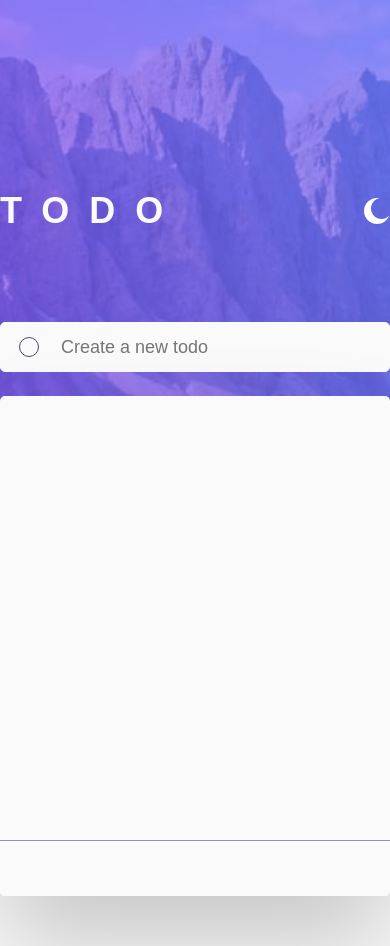
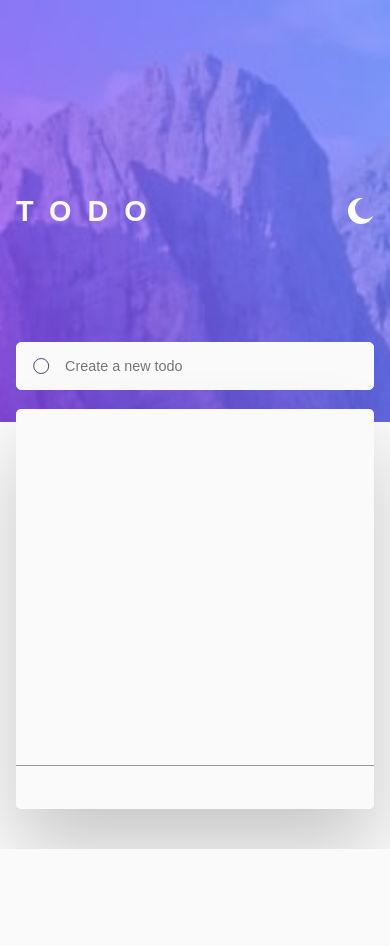
Before and after one commit to Adebesin-Cell/Todo-app, a website: page index.html in a window 390 px wide. After the commit the page ends 849 px from the top, so only its background shows below. Drawn offline with Linux system fonts and the light colour scheme.

Commit message:
fixed bugs in app.js

```diff
--- a/App.js
+++ b/App.js
@@ -9,6 +9,11 @@ const lightSwitch = document.getElementById("light");
 const darkSwitch = document.getElementById("dark");
 const header = document.querySelector(".header-bg");
 const body = document.querySelector("body");
+const itemLeft = document.querySelector(".item__left-value");
+
+//state variables
+
+let count = 0;
 //functions
 
 function addTodo() {
@@ -62,6 +67,8 @@ function addTodo() {
 function todoApp(e) {
   e.preventDefault();
   addTodo();
+  count++;
+  itemLeft.textContent = count;
 }
 function deleteCheck(e) {
   const check = document.querySelector(".icon-box");
@@ -72,6 +79,8 @@ function deleteCheck(e) {
   //delete todo
   if (item.classList[0] === "delete-box") {
     const todos = item.parentElement;
+    count--;
+    itemLeft.textContent = count;
     todos.remove();
   }
 
@@ -104,6 +113,7 @@ const themeSwicther = function () {
     lightSwitch.classList.add("show");
     body.classList.add("dark-theme");
   });
+  localStorage.setItem("theme", themeSwicther);
 };
 
 //initializes the theme switcher on load of the page
--- a/scss/_components.scss
+++ b/scss/_components.scss
@@ -7,6 +7,15 @@ html {
   font-size: 62.5%;
   scroll-behavior: smooth;
   box-sizing: border-box;
+  @media only screen and (max-width: 1200px) {
+    font-size: 56.25%;
+  }
+  @media only screen and (max-width: 900px) {
+    font-size: 50%;
+  }
+  @media only screen and (min-width: 1800px) {
+    font-size: 75%;
+  }
 }
 body {
   font-family: "Josefin Sans", sans-serif;
@@ -27,10 +36,16 @@ body {
   display: flex;
   justify-content: center;
   align-items: center;
+  @media only screen and (max-width: 600px) {
+    background-image: url(/images/bg-mobile-light.jpg);
+  }
 }
 .new-header {
   background-image: url(../images/bg-mobile-dark.jpg);
   height: 50vh;
+  @media only screen and (max-width: 600px) {
+    background-image: url(/images/bg-mobile-dark.jpg);
+  }
 }
 .wrapper {
   display: flex;
@@ -46,7 +61,7 @@ body {
 .main,
 .content {
   height: 50%;
-  width: 480px;
+  width: 550px;
 }
 .heading-primary {
   text-transform: uppercase;
@@ -61,7 +76,7 @@ body {
 .input {
   width: 100%;
   display: block;
-  height: 5rem;
+  height: 6rem;
   border-radius: 5px;
   outline: none;
   font-family: inherit;
@@ -141,6 +156,7 @@ body {
     border-bottom: 1px solid var(--dark-Grayish-Blue);
     padding: 1.5rem;
     padding-left: 2.5rem;
+    padding-right: 2.5rem;
     align-items: center;
     height: fit-content;
     width: 100%;
@@ -181,7 +197,10 @@ body {
     visibility: visible;
   }
   &__list::-webkit-scrollbar {
+    -moz-appearance: none;
     appearance: none;
+    border: none;
+    width: 0;
   }
   .hide {
     opacity: 0;
@@ -234,3 +253,24 @@ body {
 .hide {
   display: none;
 }
+
+@media only screen and (max-width: 600px) {
+  // .container {
+  //   height: fit-content;
+  // }
+  // .options .filters {
+  //   position: absolute;
+  //   width: 100%;
+  //   background-color: red;
+  //   top: 10rem;
+  //   margin-bottom: 15rem;
+  // }
+  // .todo {
+  // }
+  .header-bg {
+    padding: 0 2rem;
+  }
+  .content {
+    padding: 0 2rem;
+  }
+}
```
Also changed, not shown: css/main.css, 1 other file.
